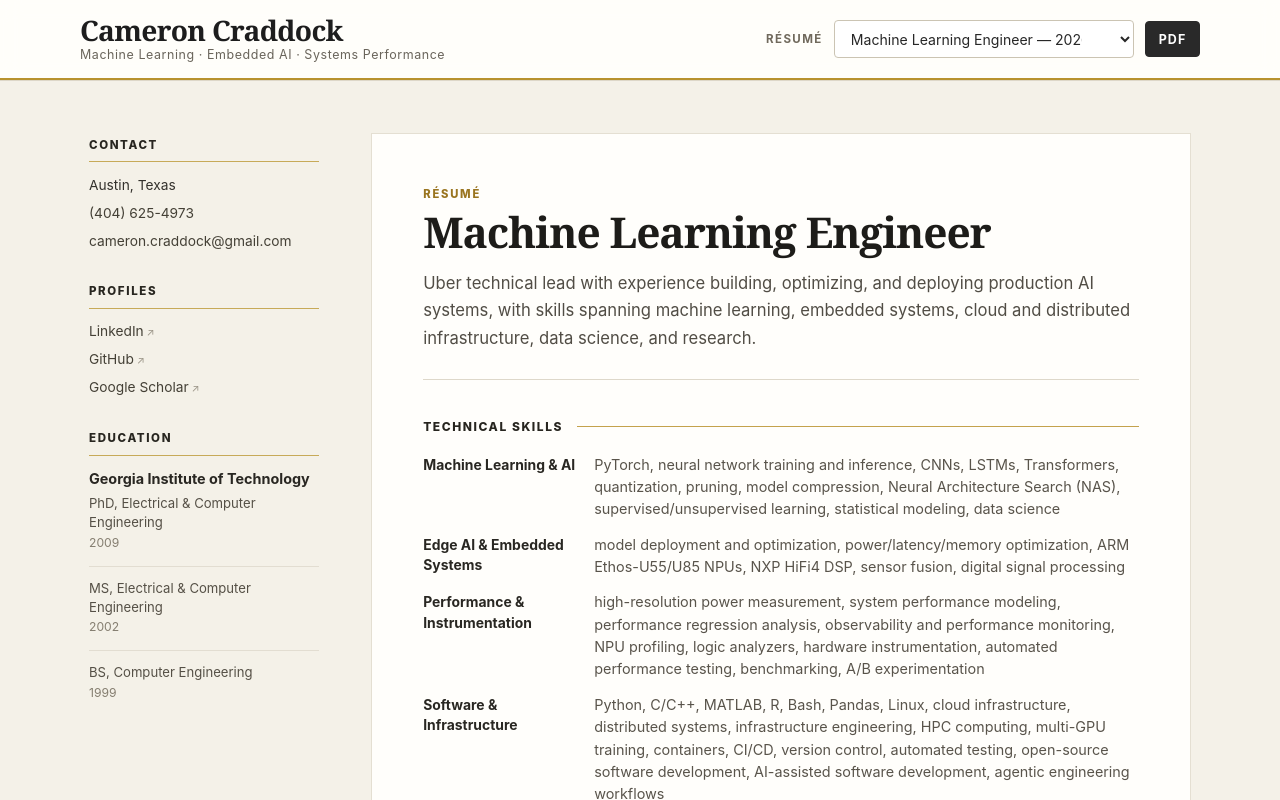
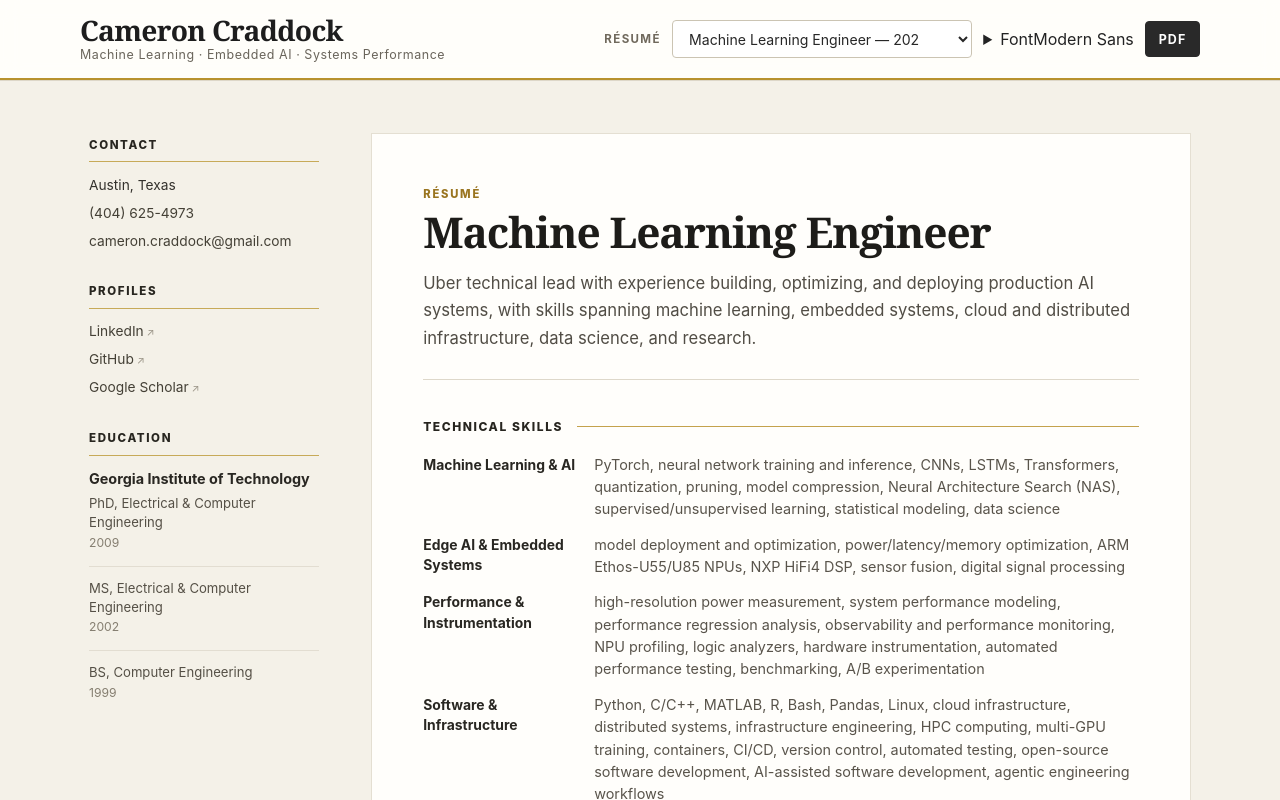
Before and after one commit to ccraddock/cloud_resume_challenge, a React (Vite) app in the folder resume-app/: page / in a window 1280 px wide. Shown: the top 800 px of the page. Built offline with nearby package versions, Linux system fonts and the light colour scheme.

Commit message:
Add font switcher menu

```diff
--- a/resume-app/src/components/Header.jsx
+++ b/resume-app/src/components/Header.jsx
@@ -1,12 +1,33 @@
-import React from 'react';
+import React, { useRef } from 'react';
 import './Header.css';
+
+const FONT_OPTIONS = [
+  { id: 'modern', label: 'Modern Sans', description: 'Clean system sans-serif' },
+  { id: 'humanist', label: 'Humanist', description: 'Warmer, more conversational sans-serif' },
+  { id: 'editorial', label: 'Editorial', description: 'Sans body with serif display type' },
+  { id: 'classic', label: 'Classic Serif', description: 'Traditional résumé typography' },
+  { id: 'technical', label: 'Technical', description: 'Sans body with monospaced display type' },
+];
 
 function isSafeResumePdf(pdf) {
   return typeof pdf === 'string' && /^\/resumes\/[A-Za-z0-9._-]+\.pdf$/i.test(pdf);
 }
 
-export default function Header({ selectedResume, onResumeChange, pdf }) {
+export default function Header({
+  selectedResume,
+  onResumeChange,
+  pdf,
+  fontTheme,
+  onFontChange,
+}) {
   const safePdf = isSafeResumePdf(pdf) ? pdf : '';
+  const fontMenuRef = useRef(null);
+  const activeFont = FONT_OPTIONS.find((option) => option.id === fontTheme) || FONT_OPTIONS[0];
+
+  function selectFont(theme) {
+    onFontChange(theme);
+    if (fontMenuRef.current) fontMenuRef.current.removeAttribute('open');
+  }
 
   return (
     <header className="header">
@@ -29,6 +50,28 @@ export default function Header({ selectedResume, onResumeChange, pdf }) {
             <option value="neuroscience">Biomedical Imaging AI Researcher</option>
           </select>
 
+          <details className="font-menu" ref={fontMenuRef}>
+            <summary aria-label={`Font style: ${activeFont.label}`}>
+              <span className="font-menu-label">Font</span>
+              <span className="font-menu-current">{activeFont.label}</span>
+            </summary>
+            <div className="font-menu-panel" role="menu" aria-label="Choose font style">
+              {FONT_OPTIONS.map((option) => (
+                <button
+                  type="button"
+                  role="menuitemradio"
+                  aria-checked={fontTheme === option.id}
+                  className={`font-option${fontTheme === option.id ? ' active' : ''}`}
+                  key={option.id}
+                  onClick={() => selectFont(option.id)}
+                >
+                  <span className="font-option-name">{option.label}</span>
+                  <span className="font-option-description">{option.description}</span>
+                </button>
+              ))}
+            </div>
+          </details>
+
           {safePdf && (
             <a
               href={safePdf}
```
